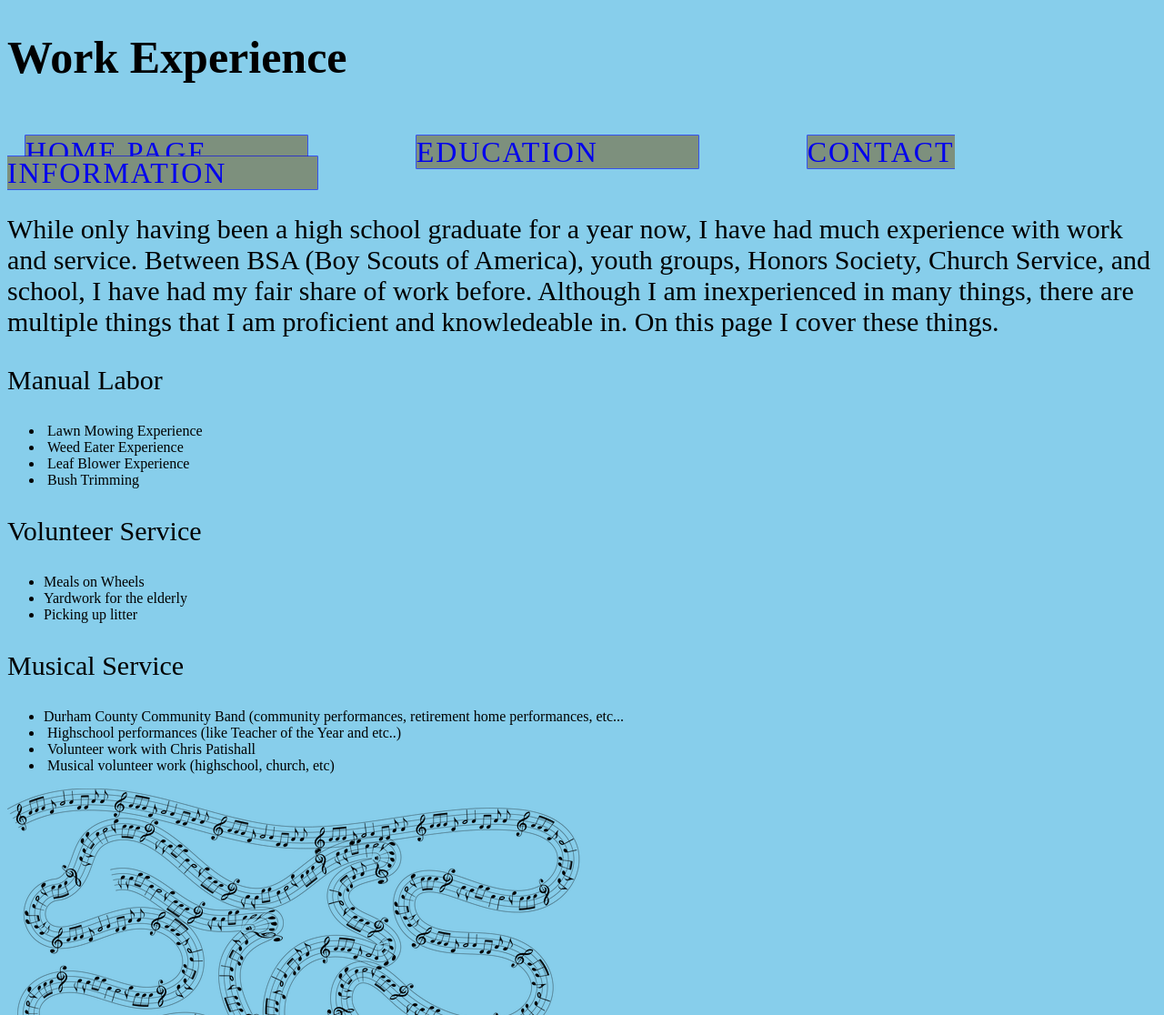
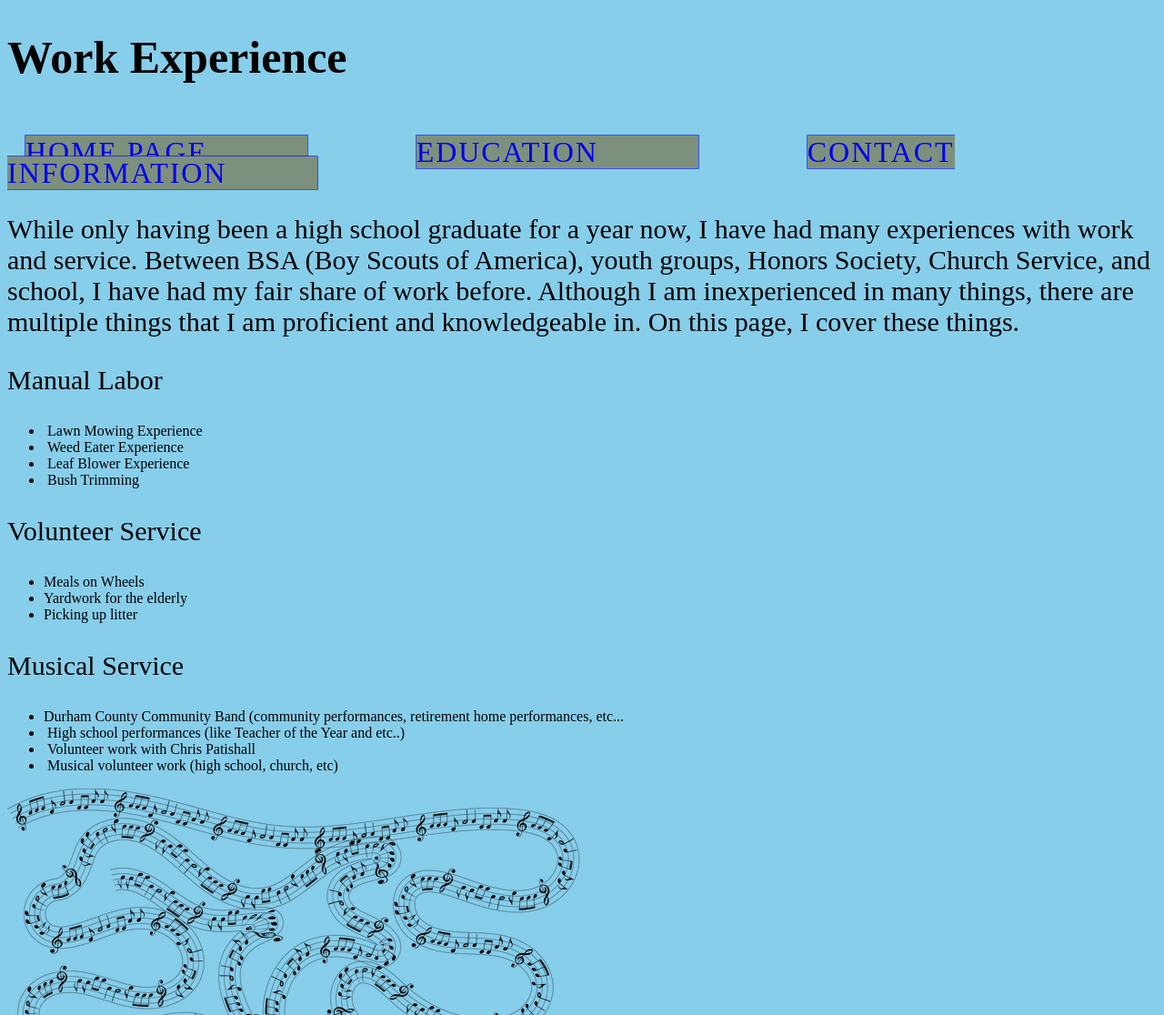
Before and after one commit to rnross1/rnross1.github.io, a plain HTML site: page Work_Experience.html in a window 1280 px wide. Shown: the top 1116 px of the page at 91% size. Drawn offline with Linux system fonts and the light colour scheme; files that its build step writes are made by us from their sources.

Commit message:
Update Work_Experience.html

```diff
--- a/Work_Experience.html
+++ b/Work_Experience.html
@@ -37,7 +37,7 @@ body nav a {
 <p>&nbsp;</p>
 	<nav>
     <a href="Index.html">Home Page </a> <a href="Education_Portfolio.html">Education </a> <a href="contact_information_page.html">Contact Information </a> </nav>
-<p style="font-size:30px">While only having been a high school graduate for a year now, I have had much experience with work and service. Between BSA (Boy Scouts of America), youth groups, Honors Society, Church Service, and school, I have had my fair share of work before. Although I am inexperienced in many things, there are multiple things that I am proficient and knowledeable in. On this page I cover these things.&nbsp; &nbsp; &nbsp; &nbsp; &nbsp; &nbsp; &nbsp;&nbsp;</p>
+<p style="font-size:30px">While only having been a high school graduate for a year now, I have had many experiences with work and service. Between BSA (Boy Scouts of America), youth groups, Honors Society, Church Service, and school, I have had my fair share of work before. Although I am inexperienced in many things, there are multiple things that I am proficient and knowledgeable in. On this page, I cover these things.&nbsp; &nbsp; &nbsp; &nbsp; &nbsp; &nbsp; &nbsp;&nbsp;</p>
 <p style="font-size:30px"> Manual Labor </p>
 <ul>
   <li>&nbsp;Lawn Mowing Experience</li>
@@ -54,9 +54,9 @@ body nav a {
 <p style="font-size:30px"> Musical Service </p>
 <ul>
   <li>Durham County Community Band (community performances, retirement home performances, etc...</li>
-  <li>&nbsp;Highschool performances (like Teacher of the Year and etc..)</li>
+  <li>&nbsp;High school performances (like Teacher of the Year and etc..)</li>
   <li>&nbsp;Volunteer work with Chris Patishall</li>
-  <li>&nbsp;Musical volunteer work (highschool, church, etc)</li>
+  <li>&nbsp;Musical volunteer work (high school, church, etc)</li>
 </ul>
 <img src="Images/music.png" alt="Musical Notes, Clefs, and Staff Art" width="640" height="391">
 </body>
```
